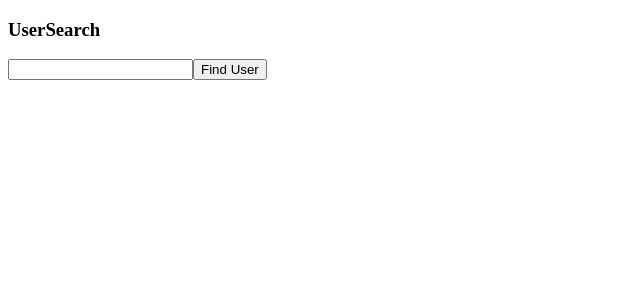
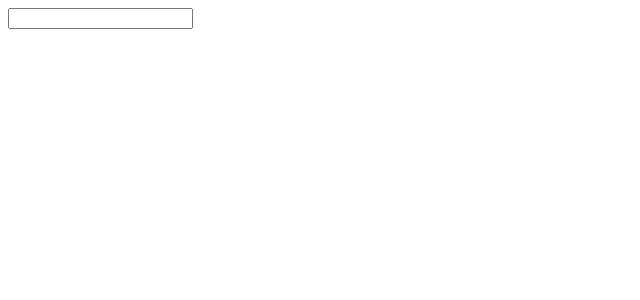
Before and after one commit to KotenkoNata/react-typescript, a React (Create React App) app: page / in a window 1280 px wide. Shown: the top 300 px of the page, without its empty margins (0-640 px from the left). Built offline with nearby package versions, Linux system fonts and the light colour scheme.

Commit message:
feat: Inline Event Handlers

```diff
--- /dev/null
+++ b/src/events/EventComponent.tsx
@@ -0,0 +1,12 @@
+import React from "react";
+
+const EventComponent:React.FC = () => {
+    const onChange=(e)=>{
+        console.log(e)
+    }
+    return <div>
+        <input onChange={onChange} />
+    </div>
+}
+
+export default EventComponent;
--- a/src/index.tsx
+++ b/src/index.tsx
@@ -1,5 +1,5 @@
 import ReactDOM from "react-dom/client";
-import UserSearch from "./state/UserSearch";
+import EventComponent from "./events/EventComponent";
 
 const el = document.getElementById("root");
 const root = ReactDOM.createRoot(el!);
@@ -7,7 +7,7 @@ const root = ReactDOM.createRoot(el!);
 const App = () => {
     return (
         <div>
-            <UserSearch />
+            <EventComponent />
         </div>
     );
 };
```
